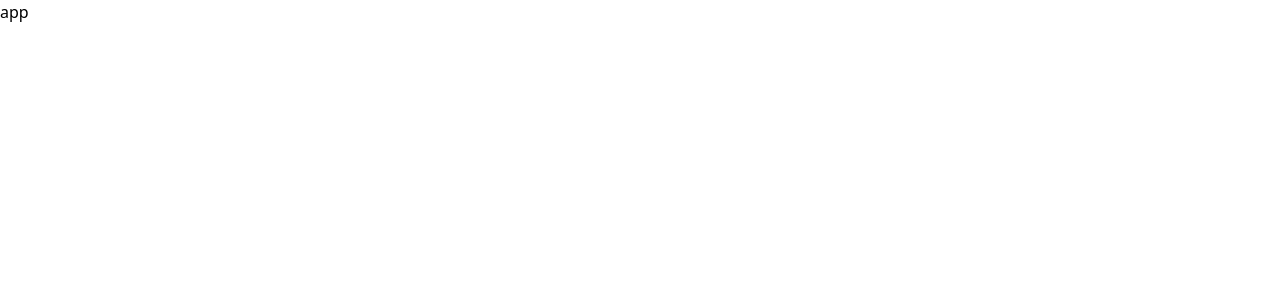
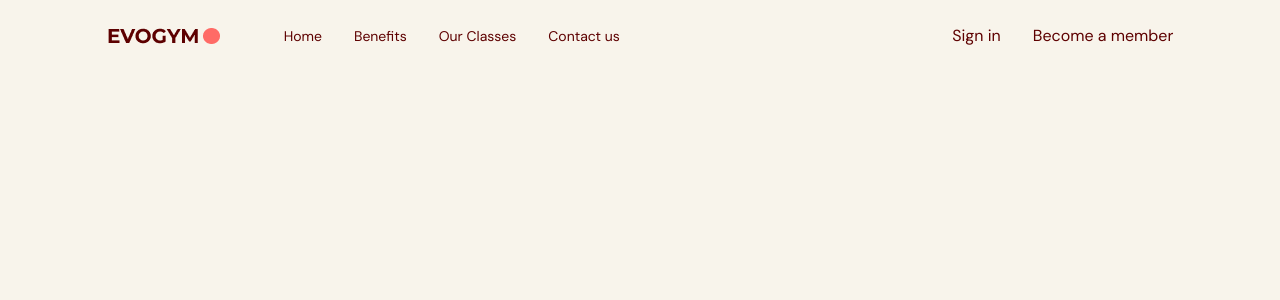
Before and after one commit to petyaNikleva/gym-app, a React (Vite) app: page / in a window 1280 px wide. Shown: the top 300 px of the page. Built offline with nearby package versions, Linux system fonts and the light colour scheme.

Commit message:
add navbar

```diff
--- a/src/App.tsx
+++ b/src/App.tsx
@@ -1,7 +1,16 @@
+import { useState } from "react";
+import Navbar from "./scenes/navbar";
+import { SelectedPage } from "@/shared/type";
+
 function App() {
-
+  const [selectedPage, setSelectedPage]= useState<SelectedPage>(
+    SelectedPage.Home)
+  ;
   return (
-    <div className='app'>app
+    <div className='app bg-gray-20'>
+      <Navbar
+         selectedPage={selectedPage}
+         setSelectedPage={setSelectedPage}/>
     </div>
   )
 }
--- /dev/null
+++ b/src/hooks/useMediaQuery.ts
@@ -0,0 +1,19 @@
+import { useState, useEffect } from "react";
+
+const useMediaQuery = (query: string) => {
+  const [matches, setMatches] = useState(false);
+
+  useEffect(() => {
+    const media = window.matchMedia(query);
+    if (media.matches !== matches) {
+      setMatches(media.matches);
+    }
+    const listener = () => setMatches(media.matches);
+    window.addEventListener("resize", listener);
+    return () => window.removeEventListener("resize", listener);
+  }, [matches, query]);
+
+  return matches;
+};
+
+export default useMediaQuery;
--- a/src/index.css
+++ b/src/index.css
@@ -1,3 +1,15 @@
+@import url("https://fonts.googleapis.com/css2?family=DM+Sans:wght@400;700&family=Montserrat:wght@700&display=swap");
+
 @tailwind base;
 @tailwind components;
 @tailwind utilities;
+
+html,
+body,
+#root,
+.app {
+  height: 100%;
+  width: 100%;
+  font-family: "DM Sans", sans-serif;
+  @apply text-gray-500;
+}
--- /dev/null
+++ b/src/scenes/navbar/Link.tsx
@@ -0,0 +1,30 @@
+import { SelectedPage } from "@/shared/type";
+import AnchorLink from "react-anchor-link-smooth-scroll";
+
+type Props = {
+  page: string;
+  selectedPage: SelectedPage;
+  setSelectedPage: (value: SelectedPage) => void;
+};
+
+const Link = ({
+  page,
+  selectedPage,
+  setSelectedPage,
+ }: Props) => {
+  const lowerCasePage = page.toLocaleLowerCase().replace(/ /g, "") as SelectedPage ;
+
+  return (
+    <AnchorLink
+      className={`${selectedPage === lowerCasePage} ? "text-primary-500" : "" }
+      transition duration-500 hover:text-primary-300
+      `}
+      href={`#${lowerCasePage}`}
+      onClick={() => setSelectedPage(lowerCasePage)}
+    >
+      {page}
+    </AnchorLink>
+  );
+};
+
+export default Link;
--- /dev/null
+++ b/src/scenes/navbar/index.tsx
@@ -0,0 +1,75 @@
+import { useState } from "react";
+import { Bars3Icon, XMarkIcon } from "@heroicons/react/24/solid";
+import Logo from "@/assets/Logo.png";
+import Link from "./Link";
+import { SelectedPage } from "@/shared/type";
+import useMediaQuery from "@/hooks/useMediaQuery";
+
+
+type Props = {
+  selectedPage: SelectedPage;
+  setSelectedPage: (value: SelectedPage) => void;
+};
+
+const Navbar = ({ selectedPage, setSelectedPage }: Props) => {
+  const flexBetween = "flex items-center justify-between";
+  const [isMenuToggled, setIsMenuTogged] = useState<boolean>(false);
+  const isAboveMediumScreens = useMediaQuery("(min-width: 1060px)");
+
+  return <nav>
+    <div
+      className={`${flexBetween} fixed top-0 z-30 w-full py-6`}
+    >
+      <div className={`${flexBetween} mx-auto w-5/6`}>
+        <div className={`${flexBetween} w-full gap-16`}>
+
+          {/* Left Side */}
+          <img alt="logo" src={Logo} />
+
+          {/* Right Side */}
+          {isAboveMediumScreens ? (
+            <div className={`${flexBetween} w-full `}>
+              <div className={`${flexBetween} gap-8 text-sm `}>
+                <Link
+                  page="Home"
+                  selectedPage={selectedPage}
+                  setSelectedPage={setSelectedPage}
+                />
+                <Link
+                  page="Benefits"
+                  selectedPage={selectedPage}
+                  setSelectedPage={setSelectedPage}
+                />
+                <Link
+                  page="Our Classes"
+                  selectedPage={selectedPage}
+                  setSelectedPage={setSelectedPage}
+                />
+                <Link
+                  page="Contact us"
+                  selectedPage={selectedPage}
+                  setSelectedPage={setSelectedPage}
+                />
+              </div>
+              <div className={`${flexBetween} gap-8`}>
+                <p>Sign in</p>
+                <button>Become a member</button>
+              </div>
+            </div>
+          ) : (
+            <div>
+              <button
+                className="rounded-full bg-secondary-500 p-2"
+                onClick={() => setIsMenuTogged(!isMenuToggled)}
+              >
+                <Bars3Icon className="h-6 w-6 text-white" />
+              </button>
+            </div>
+          )}
+        </div>
+      </div>
+    </div>
+  </nav>;
+};
+
+export default Navbar;
--- /dev/null
+++ b/src/shared/type.ts
@@ -0,0 +1,6 @@
+export enum SelectedPage {
+  Home = 'home',
+  Benefits = 'benefits',
+  OurClases = 'ourclasses',
+  ContactUs = 'contactus'
+}
```
